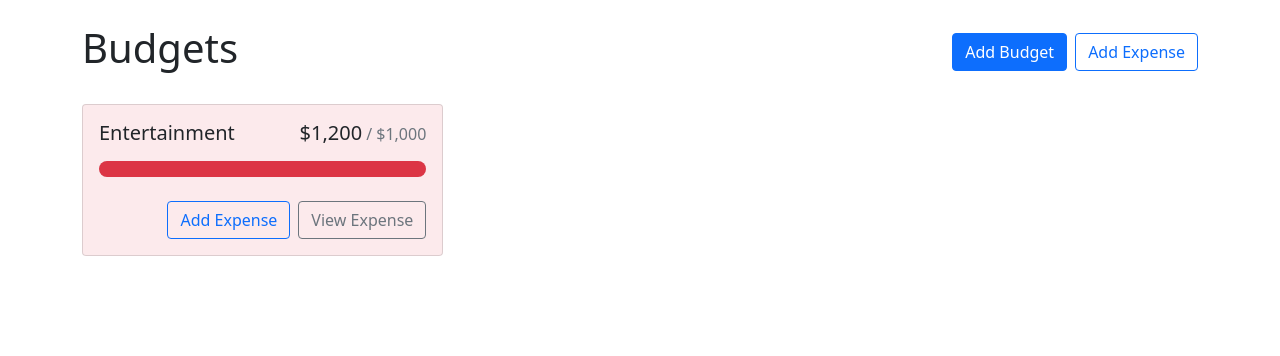
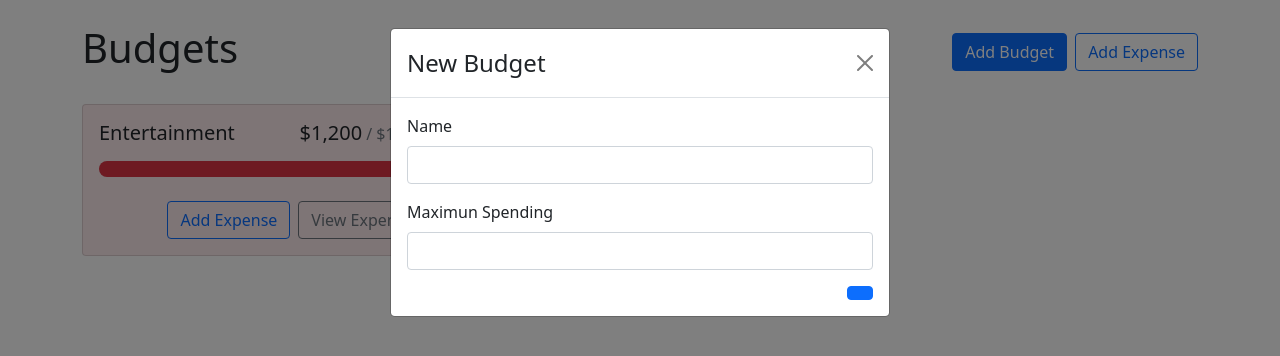
Before and after one commit to SrTrace/BudgetApp, a React (Create React App) app: page / in a window 1280 px wide. Shown: the top 356 px of the page. Built offline with nearby package versions, Linux system fonts and the light colour scheme.

Commit message:
create component  AddBudgetModal

```diff
--- a/src/App.js
+++ b/src/App.js
@@ -2,10 +2,12 @@
 import Container from "react-bootstrap/Container";
 import {Stack, Button} from "react-bootstrap";
 import BudgetCard from "./components/BudgetCard";
+import AddBudgetModal from "./components/AddBudgetModal";
 
 
 function App() {
   return (
+      <>
       <Container className="my-4">
         <Stack direction="horizontal" gap="2" className="mb-4">
             <h1 className="me-auto">Budgets</h1>
@@ -21,6 +23,8 @@
             <BudgetCard name="Entertainment" gray amount={1200} max={1000}></BudgetCard>
         </div>
       </Container>
+      <AddBudgetModal show/>
+      </>
   );
 }
 
--- /dev/null
+++ b/src/components/AddBudgetModal.js
@@ -0,0 +1,33 @@
+import React from 'react';
+import {Form, Modal, Button} from "react-bootstrap";
+
+const AddBudgetModal = ({show, handleClose}) => {
+    function handleSubmit(e) {
+
+    }
+
+    return (
+        <Modal show={show} onHide={handleClose}>
+            <Form onSubmit={handleSubmit}>
+                <Modal.Header closeButton>
+                    <Modal.Title>New Budget</Modal.Title>
+                </Modal.Header>
+                <Modal.Body>
+                    <Form.Group className="mb-3" controlId="name">
+                        <Form.Label>Name</Form.Label>
+                        <Form.Control type="text" required/>
+                    </Form.Group>
+                    <Form.Group className="mb-3" controlId="max">
+                        <Form.Label>Maximun Spending</Form.Label>
+                        <Form.Control type="number" required min={0} step={0.01}/>
+                    </Form.Group>
+                    <div className="d-flex justify-content-end">
+                        <Button variant="primary" type="submit"></Button>
+                    </div>
+                </Modal.Body>
+            </Form>
+        </Modal>
+    );
+};
+
+export default AddBudgetModal;
```
